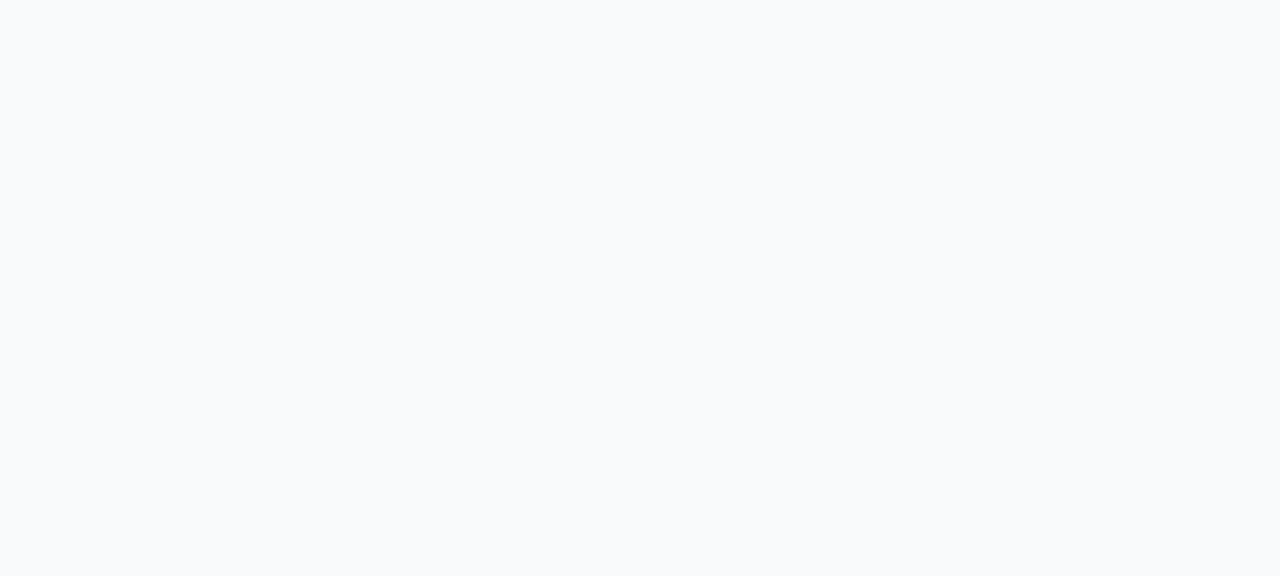
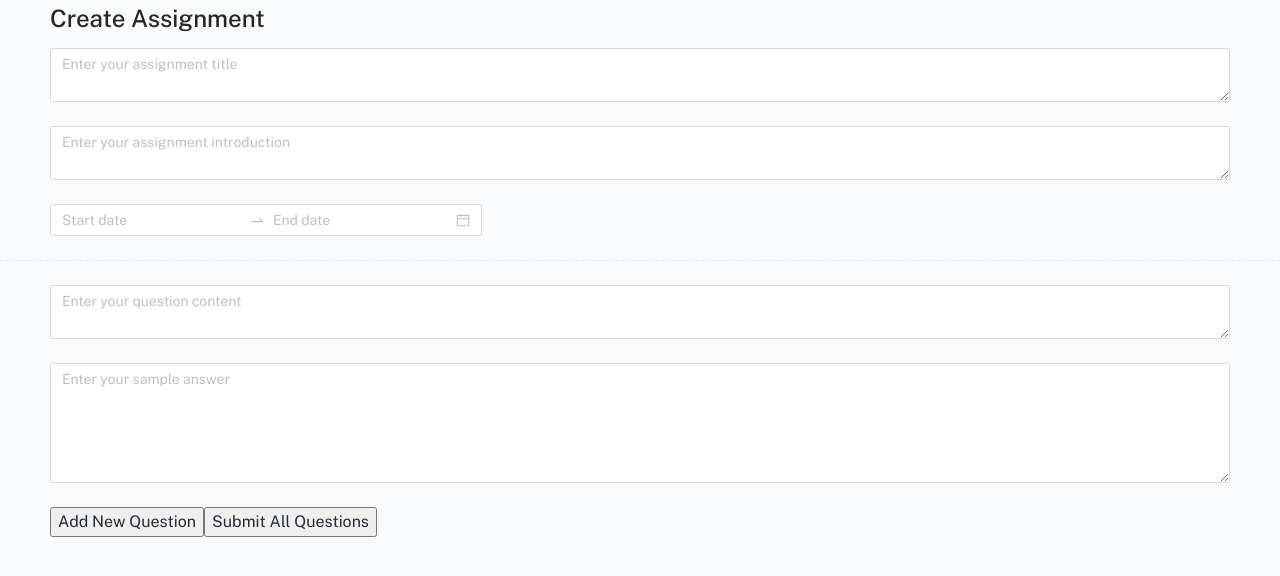
Before and after one commit to Jasyu11/smart-Education, a React (Create React App) app: page /Assign in a window 1280 px wide. Before the commit this address had no page. Shown: the top 576 px of the page. Built offline with nearby package versions, Linux system fonts and the light colour scheme; a web font is replaced by a local one.

Commit message:
complete

```diff
--- a/package.json
+++ b/package.json
@@ -43,6 +43,7 @@
   },
   "dependencies": {
     "@ant-design/icons": "^4.7.0",
+    "@ant-design/pro-components": "^2.3.27",
     "@base2/pretty-print-object": "^1.0.2",
     "@emotion/react": "^11.10.4",
     "@emotion/styled": "^11.10.4",
@@ -50,6 +51,7 @@
     "@iconify/react": "^4.0.0",
     "@mui/lab": "^5.0.0-alpha.103",
     "@mui/material": "^5.10.9",
+    "antd": "^4.23.6",
     "apexcharts": "^3.36.0",
     "change-case": "^4.1.2",
     "date-fns": "^2.29.3",
--- /dev/null
+++ b/src/pages/Assign.js
@@ -0,0 +1,123 @@
+// import React from "react";
+import { useState } from "react";
+import { Button, DatePicker, Space, Input, Typography, Divider, Card } from "antd";
+import "antd/dist/antd.css";
+// import "./index.css";
+
+
+
+const { RangePicker } = DatePicker;
+
+
+
+const Assign = () => {
+  const [assigntitle, setAssigntitle] = useState("");
+  const [assigninfo, setAssigninfo] = useState("");
+  const [question, setQuestion] = useState("");
+  const [answer, setAnswer] = useState("");
+
+  const [fromDate, setFromDate] = useState('current');
+  const [toDate, setToDate] = useState('current');
+
+  const [assignmentinfolist, setassignmentinfolist] = useState([]);
+  const [questionlist, setquestionlist] = useState([]);
+
+  const handleChangeAssigntitle = (event) => {
+    setAssigntitle(event.target.value);
+  };
+
+  const handleChangeAssigninfo = (event) => {
+    setAssigninfo(event.target.value);
+  };
+
+  const onChangeDateRange = (dates, datesString) => {
+    setFromDate(datesString[0]);
+    setToDate(datesString[1]);
+    // console.log([datesString[0], datesString[1]]);
+  };
+
+//   const handleTimerange = (event) => {
+//     setTimerange(event.target.value[0], event.target.value[1])
+//   }
+
+  const handleChangeQuestion = (event) => {
+    setQuestion(event.target.value);
+  };
+  const handleChangeAnswer = (event) => {
+    setAnswer(event.target.value);
+  };
+  const handleClick = (event) => {
+    setquestionlist([...questionlist, { answer, question }]);
+  };
+  const handleAssignmentinfolist = (event) => {
+    setassignmentinfolist([
+      ...assignmentinfolist,
+      { assigntitle, assigninfo, fromDate, toDate }
+    ]);
+    setquestionlist([...questionlist, { answer, question }]);
+  };
+
+  const { TextArea } = Input;
+  console.log(assignmentinfolist);
+  console.log(questionlist);
+  return (
+    <main>
+      <h2 style={{padding:"0 50px"}}>Create Assignment</h2>
+      {/* <AssignmentTitle /> */}
+      <div style={{padding:"0 50px"}}>
+      <TextArea
+        rows={2}
+        placeholder="Enter your assignment title"
+        name="assignment title"
+        onChange={handleChangeAssigntitle}
+      />
+      <br />
+      <br />
+      <TextArea
+        rows={2}
+        placeholder="Enter your assignment introduction"
+        name="assignment intro"
+        onChange={handleChangeAssigninfo}
+      />
+      <br />
+      <br />
+
+      <RangePicker showTime onChange={onChangeDateRange}    />
+      </div>
+      <Divider dashed />
+      <div className="form" style={{padding:"0 50px"}}>
+        <TextArea
+          rows={2}
+          placeholder="Enter your question content"
+          name="question"
+          onChange={handleChangeQuestion}
+        />
+        <br />
+        <br />
+        <TextArea
+          rows={5}
+          placeholder="Enter your sample answer"
+          name="sampleanswer"
+          onChange={handleChangeAnswer}
+        />
+      </div>
+      <br />
+      <div style={{padding:"0 50px"}}>
+      <button onClick={handleClick}>Add New Question</button>
+      <button onClick={handleAssignmentinfolist}>Submit All Questions</button>
+      </div>
+      <div className="results" style={{padding:"0 50px"}}>
+        <ul>
+          {questionlist.map((x, i) => (
+            <li key={i}>
+              {" "}
+              {x.question} <p> {x.answer} </p>{" "}
+            </li>
+          ))}
+        </ul>
+      </div>
+    </main>
+  );
+};
+
+export default Assign;
```
Also changed, not shown: src/routes.js (+7 -2 lines), 1 other file (tests, documents, lock files or other folders).
